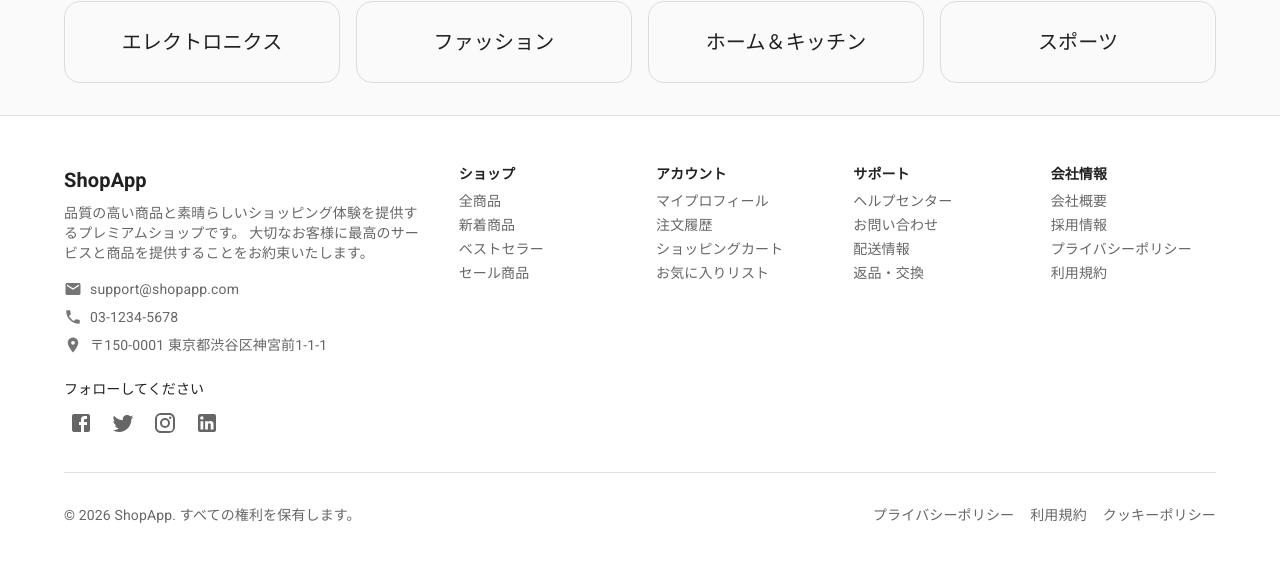
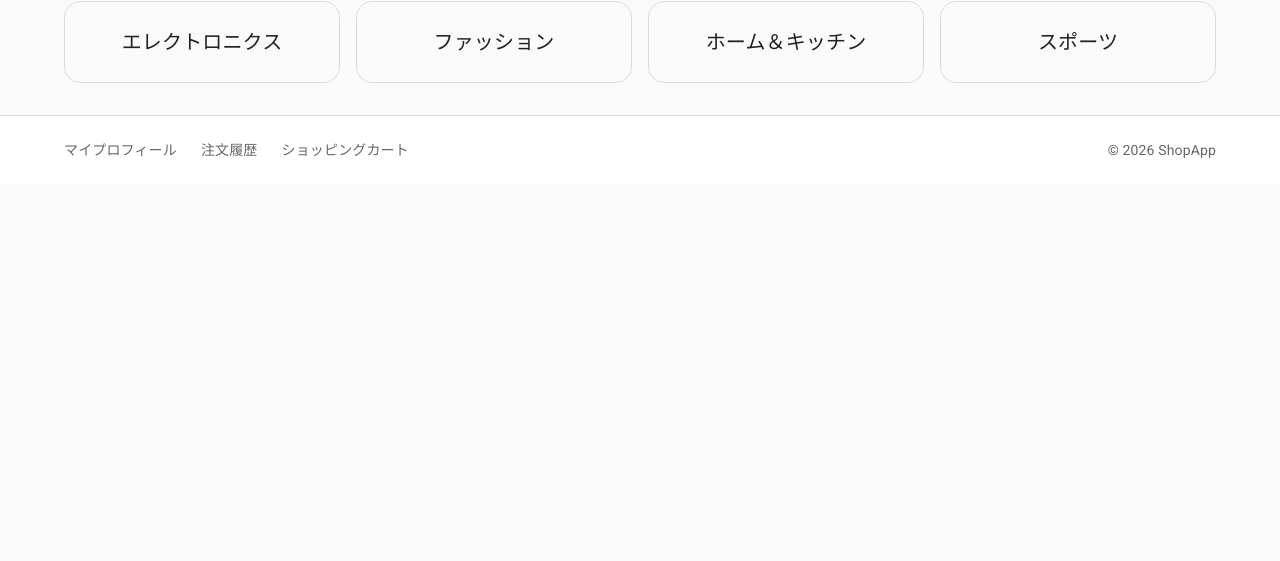
Before and after one commit to yamayu1/shopping-app, a React (Create React App) app in the folder frontend/: page / in a window 1280 px wide. Shown: the part 858-1419 px from the top of the page. After the commit the page ends 1042 px from the top, so only its background shows below. Built offline with nearby package versions, Linux system fonts and the light colour scheme; no server answers.

Commit message:
フッターをシンプル化

```diff
--- a/frontend/src/components/layout/Footer.tsx
+++ b/frontend/src/components/layout/Footer.tsx
@@ -1,72 +1,13 @@
 import React from 'react';
 import { Link } from 'react-router-dom';
-import {
-  Box,
-  Container,
-  Grid,
-  Typography,
-  IconButton,
-  Divider,
-  useTheme,
-} from '@mui/material';
-import {
-  Facebook,
-  Twitter,
-  Instagram,
-  LinkedIn,
-  Email,
-  Phone,
-  LocationOn,
-} from '@mui/icons-material';
+import { Box, Container, Typography } from '@mui/material';
 import { ROUTES } from '../../utils/constants';
 
 const Footer: React.FC = () => {
-  const theme = useTheme();
-
-  const footerSections = [
-    {
-      title: 'ショップ',
-      links: [
-        { label: '全商品', path: ROUTES.PRODUCTS },
-        { label: '新着商品', path: `${ROUTES.PRODUCTS}?featured=true` },
-        { label: 'ベストセラー', path: `${ROUTES.PRODUCTS}?sort=popular` },
-        { label: 'セール商品', path: `${ROUTES.PRODUCTS}?on_sale=true` },
-      ],
-    },
-    {
-      title: 'アカウント',
-      links: [
+  const accountLinks = [
     { label: 'マイプロフィール', path: ROUTES.PROFILE },
     { label: '注文履歴', path: ROUTES.ORDERS },
     { label: 'ショッピングカート', path: ROUTES.CART },
-        { label: 'お気に入りリスト', path: '/wishlist' },
-      ],
-    },
-    {
-      title: 'サポート',
-      links: [
-        { label: 'ヘルプセンター', path: '/help' },
-        { label: 'お問い合わせ', path: '/contact' },
-        { label: '配送情報', path: '/shipping' },
-        { label: '返品・交換', path: '/returns' },
-      ],
-    },
-    {
-      title: '会社情報',
-      links: [
-        { label: '会社概要', path: '/about' },
-        { label: '採用情報', path: '/careers' },
-        { label: 'プライバシーポリシー', path: '/privacy' },
-        { label: '利用規約', path: '/terms' },
-      ],
-    },
-  ];
-
-  const socialLinks = [
-    { icon: <Facebook />, url: 'https://facebook.com', label: 'Facebook' },
-    { icon: <Twitter />, url: 'https://twitter.com', label: 'Twitter' },
-    { icon: <Instagram />, url: 'https://instagram.com', label: 'Instagram' },
-    { icon: <LinkedIn />, url: 'https://linkedin.com', label: 'LinkedIn' },
   ];
 
   return (
@@ -77,100 +18,31 @@ const Footer: React.FC = () => {
         borderTop: 1,
         borderColor: 'divider',
         mt: 'auto',
+        py: 3,
       }}
     >
-      <Container maxWidth="lg" sx={{ py: 6 }}>
-        <Grid container spacing={4}>
-          {/* 会社情報 */}
-          <Grid item xs={12} md={4}>
-            <Typography
-              variant="h6"
-              component="div"
-              gutterBottom
-              sx={{ fontWeight: 700 }}
-            >
-              ShopApp
-            </Typography>
-            <Typography variant="body2" color="text.secondary" paragraph>
-              品質の高い商品と素晴らしいショッピング体験を提供するプレミアムショップです。
-              大切なお客様に最高のサービスと商品を提供することをお約束いたします。
-            </Typography>
-
-            {/* 連絡先情報 */}
-            <Box sx={{ mt: 2 }}>
-              <Box sx={{ display: 'flex', alignItems: 'center', mb: 1 }}>
-                <Email sx={{ mr: 1, fontSize: 18 }} color="action" />
-                <Typography variant="body2" color="text.secondary">
-                  support@shopapp.com
-                </Typography>
-              </Box>
-              <Box sx={{ display: 'flex', alignItems: 'center', mb: 1 }}>
-                <Phone sx={{ mr: 1, fontSize: 18 }} color="action" />
-                <Typography variant="body2" color="text.secondary">
-                  03-1234-5678
-                </Typography>
-              </Box>
-              <Box sx={{ display: 'flex', alignItems: 'center' }}>
-                <LocationOn sx={{ mr: 1, fontSize: 18 }} color="action" />
-                <Typography variant="body2" color="text.secondary">
-                  〒150-0001 東京都渋谷区神宮前1-1-1
-                </Typography>
-              </Box>
-            </Box>
-
-            {/* ソーシャルリンク */}
-            <Box sx={{ mt: 3 }}>
-              <Typography variant="subtitle2" gutterBottom>
-                フォローしてください
-              </Typography>
-              <Box>
-                {socialLinks.map((social) => (
-                  <IconButton
-                    key={social.label}
-                    href={social.url}
-                    target="_blank"
-                    rel="noopener noreferrer"
-                    size="small"
+      <Container maxWidth="lg">
+        <Box
           sx={{
-                      mr: 1,
-                      color: 'text.secondary',
-                      '&:hover': {
-                        color: 'primary.main',
-                      },
+            display: 'flex',
+            flexDirection: { xs: 'column', sm: 'row' },
+            justifyContent: 'space-between',
+            alignItems: { xs: 'flex-start', sm: 'center' },
+            gap: 2,
           }}
         >
-                    {social.icon}
-                  </IconButton>
-                ))}
-              </Box>
-            </Box>
-          </Grid>
-
-          {/* フッターリンク */}
-          {footerSections.map((section) => (
-            <Grid item xs={6} sm={3} md={2} key={section.title}>
-              <Typography
-                variant="subtitle2"
-                gutterBottom
-                sx={{ fontWeight: 600 }}
-              >
-                {section.title}
-              </Typography>
-              <Box>
-                {section.links.map((link) => (
+          <Box sx={{ display: 'flex', gap: 3 }}>
+            {accountLinks.map((link) => (
               <Typography
                 key={link.label}
                 variant="body2"
                 component={Link}
                 to={link.path}
                 sx={{
-                      display: 'block',
                   color: 'text.secondary',
                   textDecoration: 'none',
-                      mb: 0.5,
                   '&:hover': {
                     color: 'primary.main',
-                        textDecoration: 'underline',
                   },
                 }}
               >
@@ -178,70 +50,9 @@ const Footer: React.FC = () => {
               </Typography>
             ))}
           </Box>
-            </Grid>
-          ))}
-        </Grid>
-
-        <Divider sx={{ my: 4 }} />
-
-        {/* ボトムセクション */}
-        <Box
-          sx={{
-            display: 'flex',
-            flexDirection: { xs: 'column', sm: 'row' },
-            justifyContent: 'space-between',
-            alignItems: 'center',
-            gap: 2,
-          }}
-        >
           <Typography variant="body2" color="text.secondary">
-            © {new Date().getFullYear()} ShopApp. すべての権利を保有します。
+            © {new Date().getFullYear()} ShopApp
           </Typography>
-
-          <Box sx={{ display: 'flex', gap: 2 }}>
-            <Typography
-              variant="body2"
-              component={Link}
-              to="/privacy"
-              sx={{
-                color: 'text.secondary',
-                textDecoration: 'none',
-                '&:hover': {
-                  textDecoration: 'underline',
-                },
-              }}
-            >
-              プライバシーポリシー
-            </Typography>
-            <Typography
-              variant="body2"
-              component={Link}
-              to="/terms"
-              sx={{
-                color: 'text.secondary',
-                textDecoration: 'none',
-                '&:hover': {
-                  textDecoration: 'underline',
-                },
-              }}
-            >
-              利用規約
-            </Typography>
-            <Typography
-              variant="body2"
-              component={Link}
-              to="/cookies"
-              sx={{
-                color: 'text.secondary',
-                textDecoration: 'none',
-                '&:hover': {
-                  textDecoration: 'underline',
-                },
-              }}
-            >
-              クッキーポリシー
-            </Typography>
-          </Box>
         </Box>
       </Container>
     </Box>
```
Lines whose indentation alone changed are shown as unchanged.
